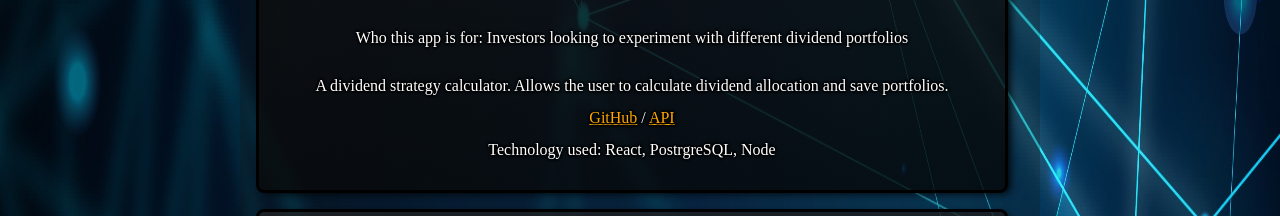
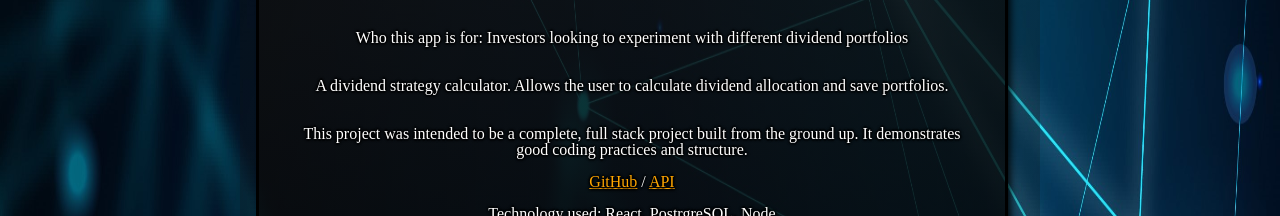
Before and after one commit to DrBretto/drbretto, a React (Create React App) app: page / in a window 1280 px wide. Shown: the part 2080-2296 px from the top of the page. Built offline with nearby package versions, Linux system fonts and the light colour scheme.

Commit message:
updated messages

```diff
--- a/src/Components/Project.js
+++ b/src/Components/Project.js
@@ -12,6 +12,7 @@ export default class Project extends React.Component {
         <p>Tech Stack: {this.props.stack}</p>
         <p>Who this app is for: {this.props.whoFor}</p>
         <p>{this.props.description}</p>
+        <p>{this.props.purpose}</p>
         <div>
           <a href={this.props.gitLink} target="_blank" rel="noreferrer">
             GitHub
```
